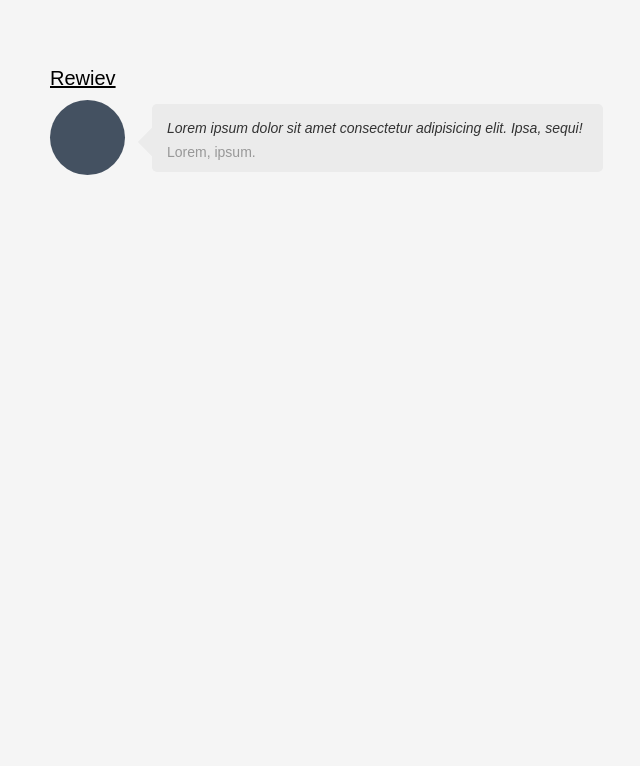
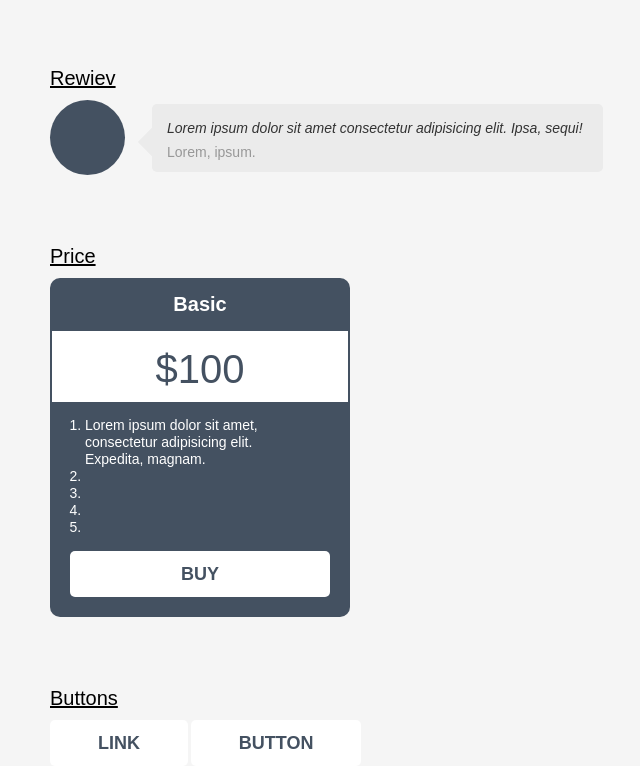
Before and after one commit to xkochevnikx/layout-project, a website built with Parcel: page src/uikit.html in a window 1280 px wide. Shown: the part 668-1434 px from the top of the page, without its empty margins (0-640 px from the left). Before the commit the page ends 893 px from the top, so only its background shows below. Built offline with nearby package versions, Linux system fonts and the light colour scheme.

Commit message:
add component price

```diff
--- /dev/null
+++ b/src/assets/styles/components/_price.scss
@@ -0,0 +1,39 @@
+.price {
+    background-color: $primaryColor;
+    border-radius: 1rem;
+    width: 30rem;
+    padding: 1.6rem 0.2rem 2rem;
+
+    &__title {
+        @include h3($white);
+        text-align: center;
+        margin-bottom: 1.7rem;
+        line-height: 1;
+    }
+
+    &__sum {
+        width: 100%;
+        height: 7.1rem;
+        background-color: $white;
+        color: $primaryColor;
+        font-size: 4rem;
+        text-align: center;
+        padding: 1.8rem 0;
+        line-height: 1;
+        margin-bottom: 1.5rem;
+    }
+
+    &__features {
+        @include p2($white);
+        line-height: 1.7rem;
+        padding-left: 3.3rem;
+        padding-right: 3.6rem;
+        margin-bottom: 1.5rem;
+    }
+
+    &__btn {
+        @extend %btn;
+        margin: 0 1.8rem;
+        display: block;
+    }
+}
--- a/src/assets/styles/components/index.scss
+++ b/src/assets/styles/components/index.scss
@@ -1,3 +1,4 @@
 @import './feature';
 @import './screenschot';
 @import './rewiev';
+@import './price';
--- a/src/assets/styles/uikit.scss
+++ b/src/assets/styles/uikit.scss
@@ -40,3 +40,7 @@
 .lead {
     @include lead();
 }
+
+.btn {
+    @extend %btn;
+}
--- a/src/assets/styles/utils/_mixins.scss
+++ b/src/assets/styles/utils/_mixins.scss
@@ -45,3 +45,28 @@
     object-position: center;
     background-color: $bg;
 }
+
+%btn {
+    display: inline-block;
+    background-color: $white;
+    color: $primaryColor;
+    text-transform: uppercase;
+    font-size: 1.8rem;
+    font-weight: bold;
+    line-height: 1;
+    padding: 1.4rem 4.8rem;
+    cursor: pointer;
+    border: none;
+    text-align: center;
+    user-select: none;
+    text-decoration: none;
+    border-radius: 0.5rem;
+
+    &:hover {
+        background-color: darken($white, 20%);
+    }
+
+    &:focus {
+        outline: none;
+    }
+}
--- a/src/uikit.html
+++ b/src/uikit.html
@@ -53,6 +53,27 @@
                 </div>
             </div>
             <div class="divider"></div>
+            <div class="ui__title">Price</div>
+            <div class="price">
+                <h3 class="price__title">Basic</h3>
+                <div class="price__sum">$100</div>
+                <ol class="price__features">
+                    <li class="price__features-item">
+                        Lorem ipsum dolor sit amet, consectetur adipisicing
+                        elit. Expedita, magnam.
+                    </li>
+                    <li class="price__features-item"></li>
+                    <li class="price__features-item"></li>
+                    <li class="price__features-item"></li>
+                    <li class="price__features-item"></li>
+                </ol>
+                <a href="" class="price__btn">Buy</a>
+            </div>
+
+            <div class="divider"></div>
+            <div class="ui__title">Buttons</div>
+            <a href="" class="btn">link</a>
+            <button class="btn">button</button>
         </div>
     </body>
 </html>
```
